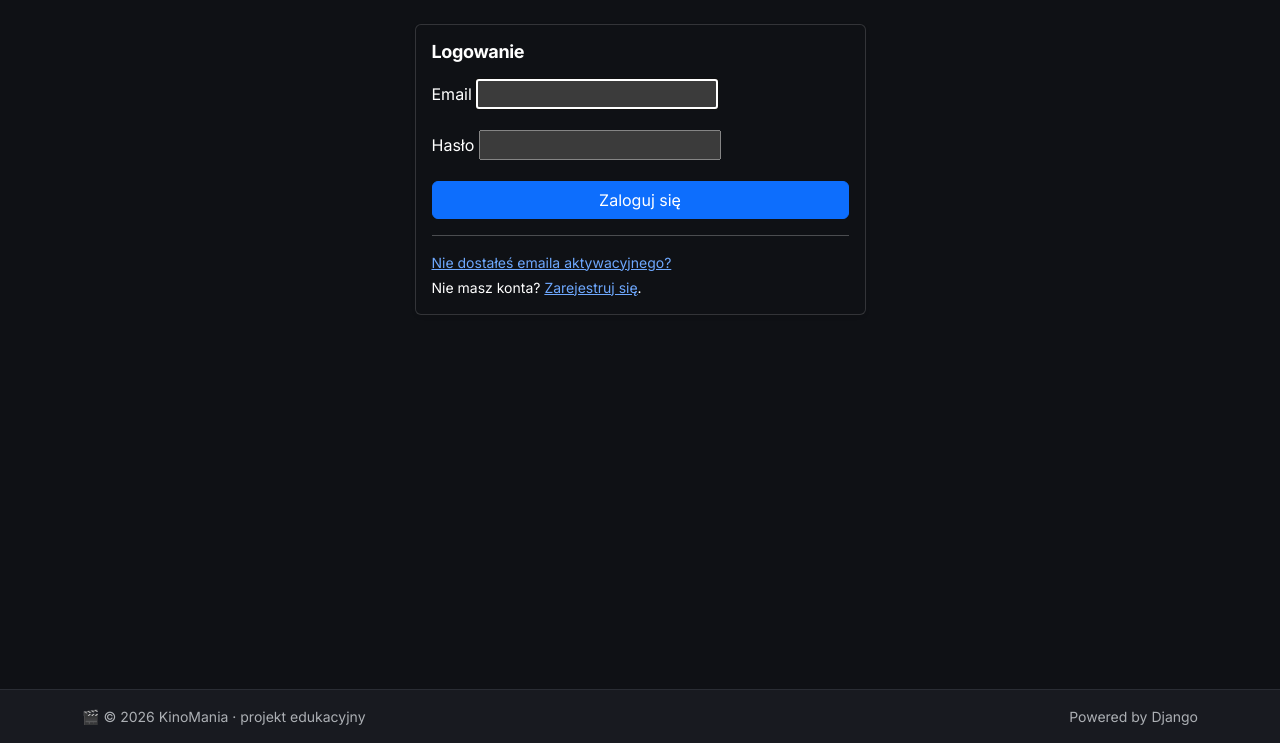
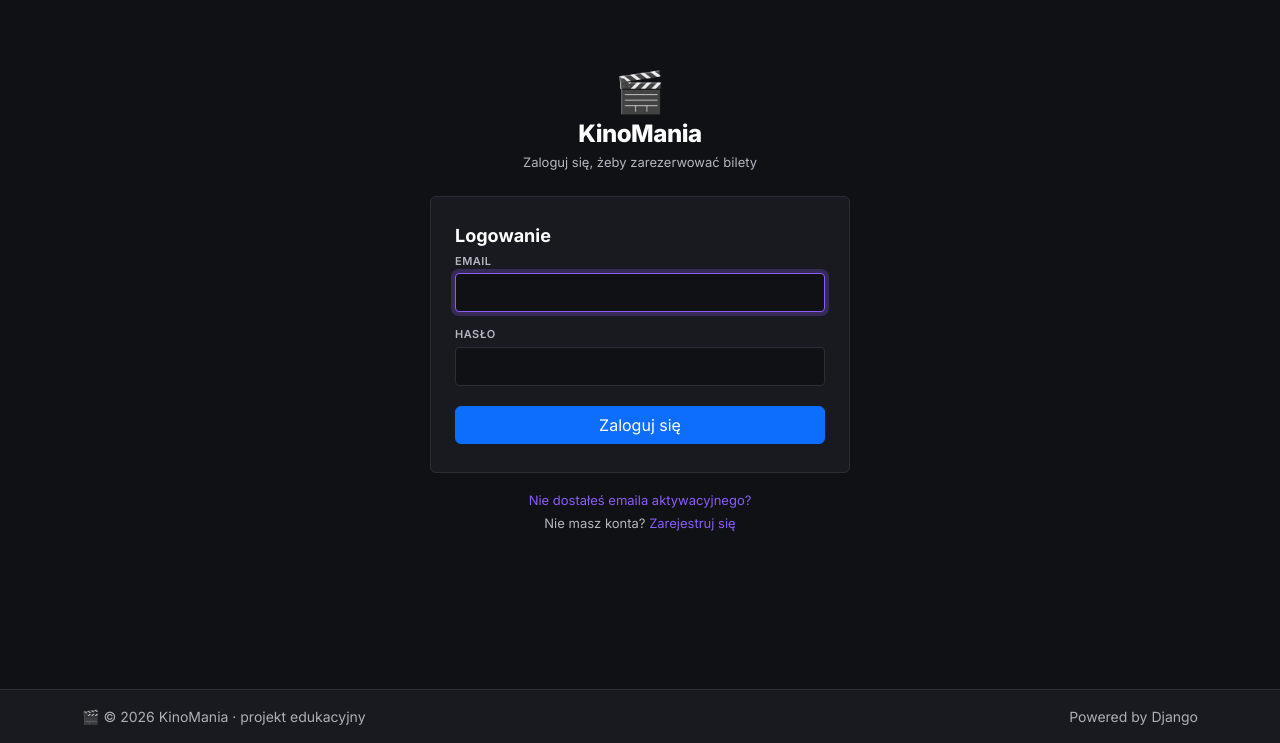
Before and after one commit to bgozlinski/cinema-booking-system, a Django app: page /accounts/login/ in a window 1280 px wide. Shown: the part 57-800 px from the top of the page. Run offline with Django 5.2, Linux system fonts and the light colour scheme.

Commit message:
feat(M2): redesign accounts/login.html with branding header and auth-card

```diff
--- a/templates/accounts/login.html
+++ b/templates/accounts/login.html
@@ -1,34 +1,32 @@
-{% extends "base.html" %}
+{% extends "accounts/_auth_base.html" %}
+
 {% block title %}Logowanie — KinoMania{% endblock %}
-{% block content %}
-<div class="row justify-content-center">
-    <div class="col-md-6 col-lg-5">
-        <div class="card shadow-sm">
-            <div class="card-body">
-                <h1 class="card-title h3 mb-3">Logowanie</h1>
+{% block auth_tagline %}Zaloguj się, żeby zarezerwować bilety{% endblock %}
+
+{% block auth_body %}
+<h2 class="auth-card__title">Logowanie</h2>
 <form method="post" novalidate>
     {% csrf_token %}
     {% for field in form %}
-                    <div class="mb-3">
-                        <label for="{{ field.id_for_label }}" class="form-label">{{ field.label }}</label>
+    <div class="auth-card__field">
+        <label for="{{ field.id_for_label }}" class="auth-card__field-label">{{ field.label }}</label>
         {{ field }}
-                        {% for error in field.errors %}<div class="text-danger small mt-1">{{ error }}</div>{% endfor %}
+        {% for error in field.errors %}
+        <div class="auth-card__field-error">{{ error }}</div>
+        {% endfor %}
     </div>
     {% endfor %}
     {% if form.non_field_errors %}
     <div class="alert alert-danger">{{ form.non_field_errors }}</div>
     {% endif %}
-                    <button type="submit" class="btn btn-primary w-100">Zaloguj się</button>
+    <button type="submit" class="btn btn-primary auth-card__submit">Zaloguj się</button>
 </form>
-                <hr>
-                <div class="small">
-                    <p class="mb-1"><a href="{% url 'accounts:activation_resend' %}">Nie dostałeś emaila
-                        aktywacyjnego?</a></p>
-                    <p class="mb-0">Nie masz konta? <a href="{% url 'accounts:register' %}">Zarejestruj
-                        się</a>.</p>
-                </div>
-            </div>
-        </div>
-    </div>
+{% endblock %}
+
+{% block auth_footer %}
+<div class="auth-footer-link">
+    <a href="{% url 'accounts:activation_resend' %}">Nie dostałeś emaila aktywacyjnego?</a>
+    <div class="auth-footer-link__divider"></div>
+    Nie masz konta? <a href="{% url 'accounts:register' %}">Zarejestruj się</a>
 </div>
 {% endblock %}
```
Lines whose indentation alone changed are shown as unchanged.
